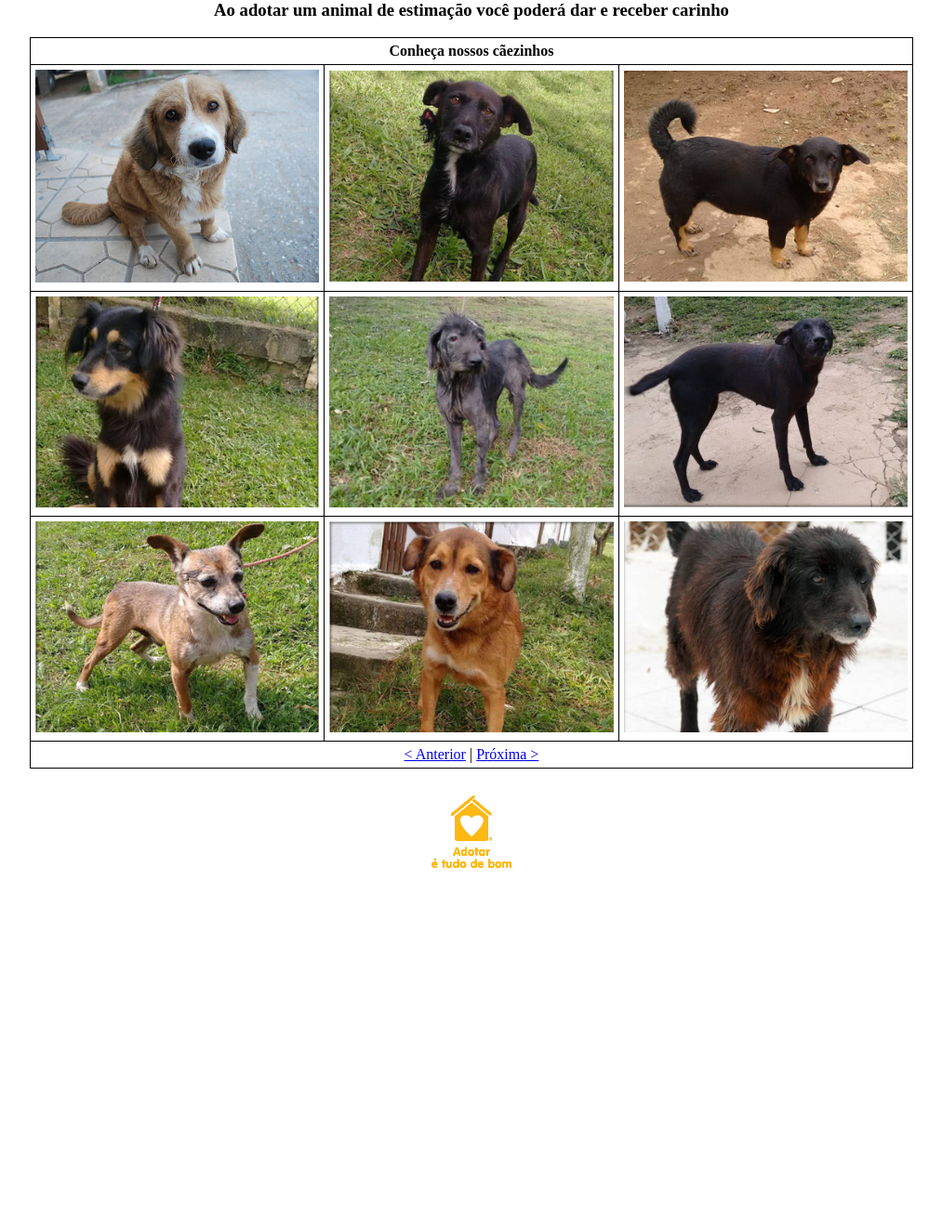
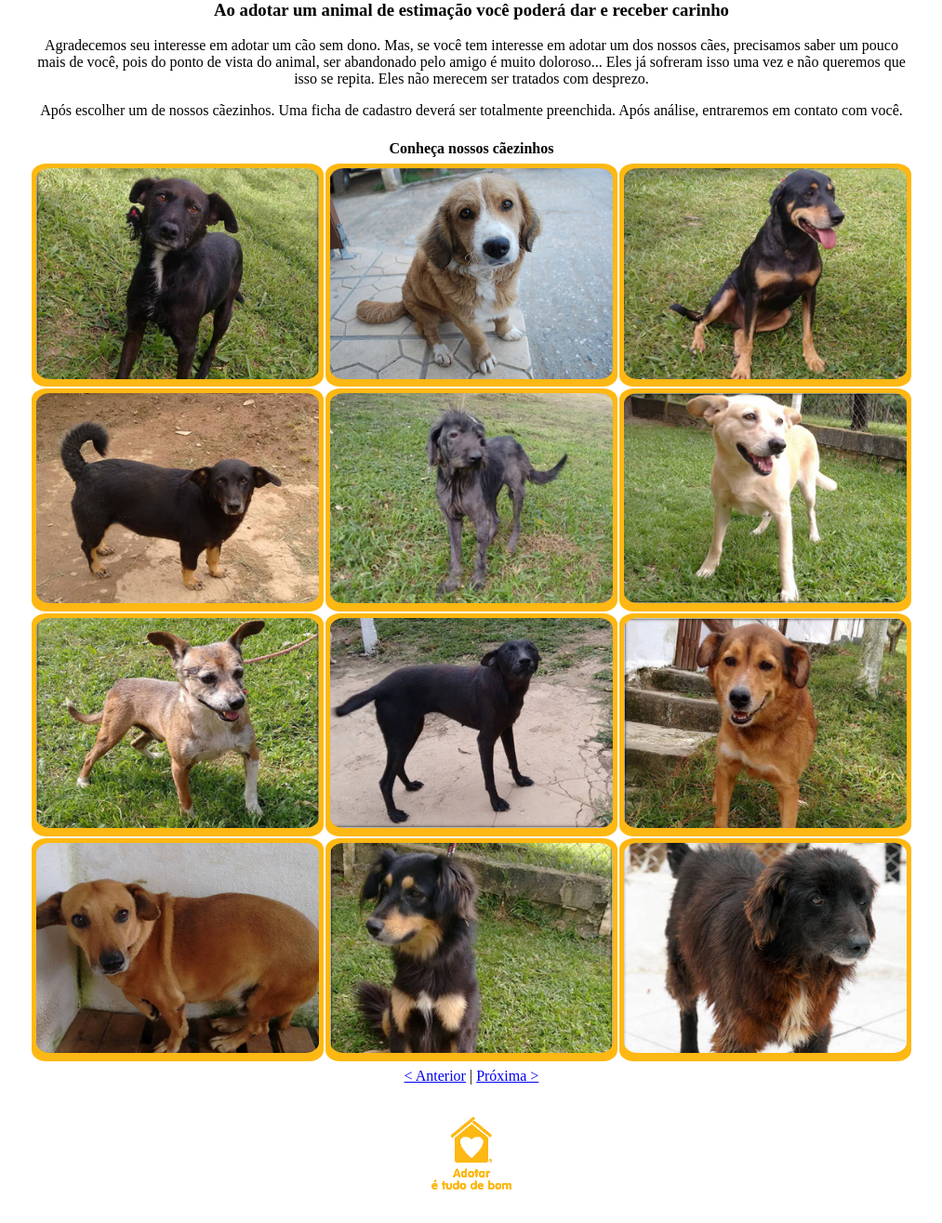
Before and after one commit to NelioCarneval/ProjetoFPIN20161, a PHP site: page /html/AnimaisParaAdocao.html in a window 1280 px wide. Shown: the part 19-1335 px from the top of the page at 93% size, without its empty margins (133-1146 px from the left). Before the commit the page ends 953 px from the top, so only its background shows below. Run offline with PHP 8.4, Linux system fonts and the light colour scheme.

Commit message:
Update AnimaisParaAdocao

```diff
--- a/css/LayoutDefault.css
+++ b/css/LayoutDefault.css
@@ -7,6 +7,7 @@
 #total {
     width: 950px;
     margin: auto;
+    /*font-family: ?*/
 }
 
 .quote {
--- a/html/AnimaisParaAdocao.html
+++ b/html/AnimaisParaAdocao.html
@@ -13,22 +13,32 @@
 		    width: 100%;
 		}
 
+		/*
 		table, th, td {
 		    border: 1px solid black;
 		    border-collapse: collapse;
 		}
+		*/
 
-		th, td {
+		th, td.paginas{
 		    padding: 5px;
 		    text-align: center;
 		}
 
+		div.conteudo table{
+
+		}
+
 		td.itemLista{
 			width: 33%;
+			padding: 0.5%;
+			background-color: #FDB813;
+			border-radius: 5%;
 		}
 
 		td.itemLista img{
 	    	width: 100%;
+	    	border-radius: 5%;
 		}
 
 		#logoInferior{
@@ -51,6 +61,9 @@
 
 		<div id="conteudo">
 			<h3 class="quote">Ao adotar um animal de estimação você poderá dar e receber carinho</h3>
+
+			<p class="quote">Agradecemos seu interesse em adotar um cão sem dono. Mas, se você tem interesse em adotar um dos nossos cães, precisamos saber um pouco mais de você, pois do ponto de vista do animal, ser abandonado pelo amigo é muito doloroso... Eles já sofreram isso uma vez e não queremos que isso se repita. Eles não merecem ser tratados com desprezo.</p>
+			<p class="quote">Após escolher um de nossos cãezinhos. Uma ficha de cadastro deverá ser totalmente preenchida. Após análise, entraremos em contato com você.</p>
 
 			<table>
 			    <thead>
@@ -87,7 +100,7 @@
 						</td>
 						<td class="itemLista">
 							<a href="#">
-								<img src="../img/caes/cao_06.jpg" alt="Tobby" title="Tobby" />
+								<img src="../img/caes/cao_06.jpg" alt="Luna" title="Luna" />
 							</a>
 						</td>
 					</tr>
@@ -99,17 +112,34 @@
 						</td>
 						<td class="itemLista">
 							<a href="#">
-								<img src="../img/caes/cao_08.jpg" alt="Nelson" title="Nelson" />
+								<img src="../img/caes/cao_08.jpg" alt="Atena" title="Atena" />
 							</a>
 						</td>
 						<td class="itemLista">
 							<a href="#">
-								<img src="../img/caes/cao_09.jpg" alt="Fumaça" title="Fumaça" />
+								<img src="../img/caes/cao_09.jpg" alt="Dourado" title="Dourado" />
 							</a>
 						</td>
 					</tr>
 					<tr>
-						<td colspan="3">
+						<td class="itemLista">
+							<a href="#">
+								<img src="../img/caes/cao_10.jpg" alt="Geraldo" title="Geraldo" />
+							</a>
+						</td>
+						<td class="itemLista">
+							<a href="#">
+								<img src="../img/caes/cao_11.jpg" alt="Joelma" title="Joelma" />
+							</a>
+						</td>
+						<td class="itemLista">
+							<a href="#">
+								<img src="../img/caes/cao_12.jpg" alt="Fumaça" title="Fumaça" />
+							</a>
+						</td>
+					</tr>
+					<tr>
+						<td class="paginas" colspan="3">
 							<a href="#">< Anterior</a> | <a href="#">Próxima ></a>
 						</td>
 					</tr>
```
Also changed, not shown: img/caes/cao_01.jpg, img/caes/cao_02.jpg, img/caes/cao_03.jpg, img/caes/cao_04.jpg, img/caes/cao_06.jpg, img/caes/cao_08.jpg, img/caes/cao_09.jpg, img/caes/cao_10.jpg (added), img/caes/cao_11.jpg (added), img/caes/cao_12.jpg (added).
